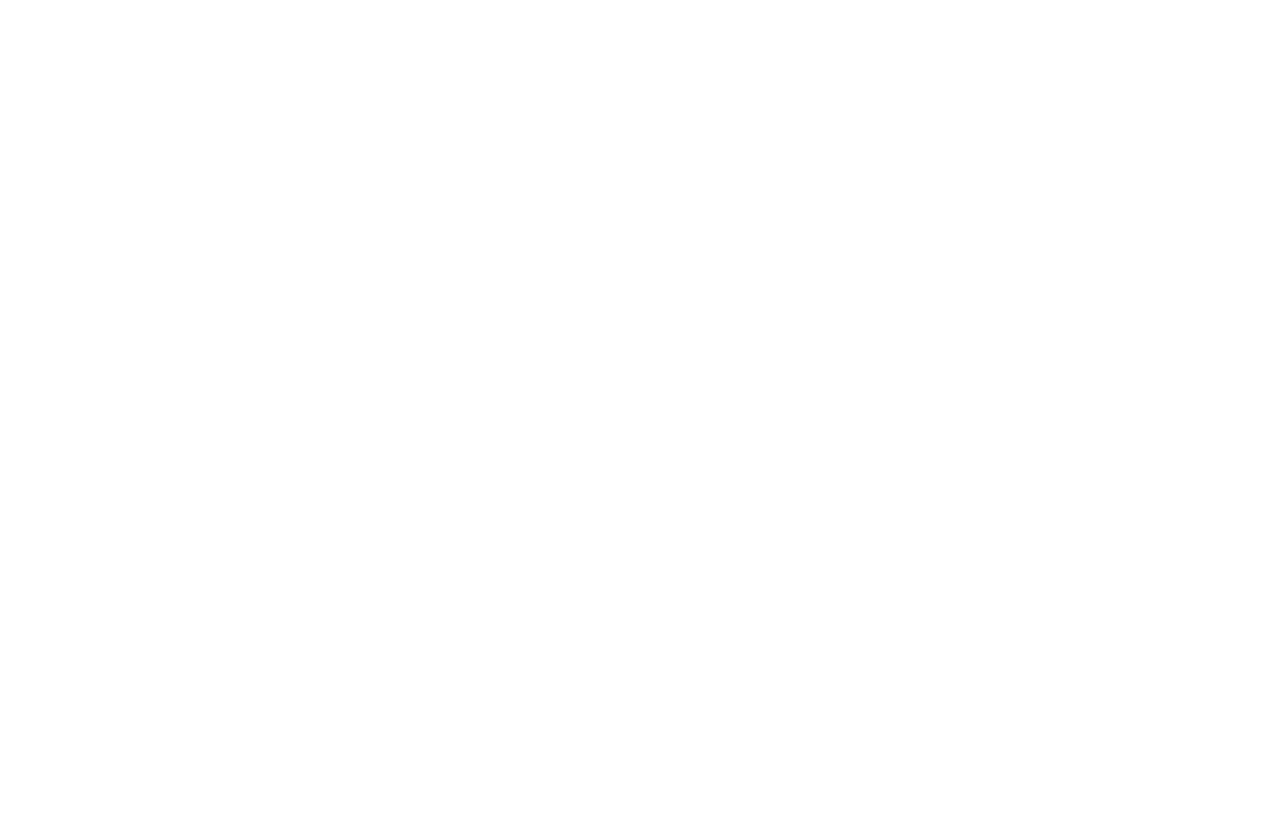
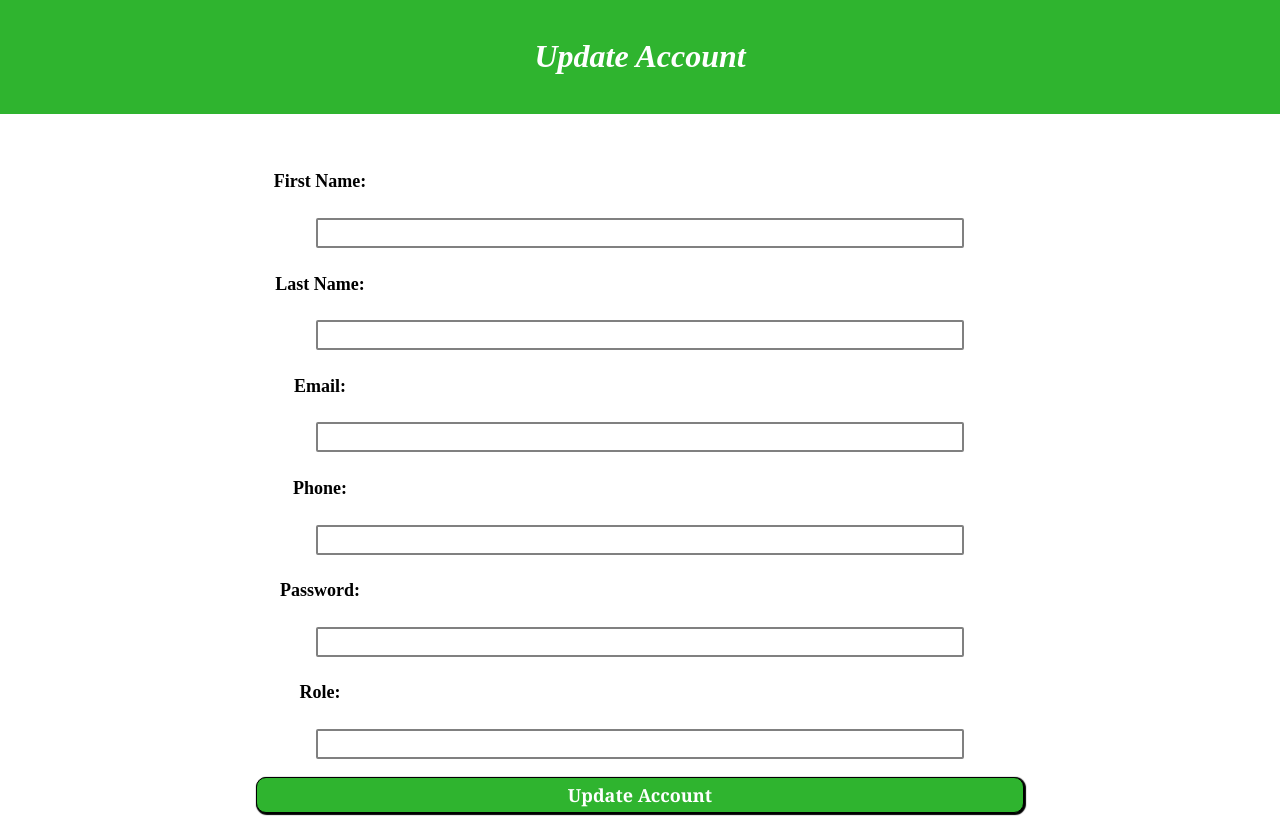
Before and after one commit to KristaSmith1/MERN_Banking_Website, a React (Create React App) app in the folder frontend/: page /edit/1 in a window 1280 px wide. Before the commit this address had no page. Before the commit the page ends 800 px from the top, so only its background shows below. Built offline with nearby package versions, Linux system fonts and the light colour scheme; no server answers.

Commit message:
Added user view/edit/delete and some new routing

```diff
--- a/frontend/src/App.js
+++ b/frontend/src/App.js
@@ -20,10 +20,10 @@ const App = () => {
      {/* <Navbar /> */}
      <Routes>
         <Route exact path="/" element={<Login />} />
-        <Route path="/account" element={<Account />} />
+        <Route path="/account/:id" element={<Account />} />
         <Route path="/account-list" element={<AccountList />} />
         <Route path="/customer-list" element={<CustomerList />} />
-        <Route path="/edit" element={<Edit />} />
+        <Route path="/edit/:id" element={<Edit />} />
         <Route path="/add" element={<Add />} />
         <Route path="/customer" element={<CustomerDashboard />} />
         <Route path="/transactions" element={<Transactions/>} />
--- a/frontend/src/components/account.js
+++ b/frontend/src/components/account.js
@@ -11,16 +11,14 @@ export default function Account() {
 
 
     const [form, setForm] = useState({
-        firstname: "Harry",
-        lastname: "Potter",
-        email: "harrypotter@hogwarts.com",
-        phone: "1111111111",
+        firstname: "",
+        lastname: "",
+        email: "",
+        phone: "",
         password: "",
-        savings: "24",
-        checking: "12",
-        role: "Administrator",
-        //role: "Employee",
-        //role: "Customer",
+        savings: "",
+        checking: "",
+        role: "",
         checkingWithdraw: 0.0,
         checkingDeposit: 0.0,
         checkingTransfer: 0.0,
@@ -31,6 +29,33 @@ export default function Account() {
     const params = useParams();
     const navigate = useNavigate();
 
+    useEffect(() => {
+        async function fetchData() {
+          const id = params.id.toString();
+          const response = await fetch(`http://localhost:4000/accounts/${params.id}`);
+
+          if (!response.ok) {
+            const message = `An error has occurred: ${response.statusText}`;
+            window.alert(message);
+            return;
+          }
+
+          const account = await response.json();
+          if (!account) {
+            window.alert(`Account with id ${id} not found`);
+            navigate("/");
+            return;
+          }
+
+          setForm(account);
+          console.log(account);
+        }
+
+        fetchData();
+
+        return;
+      }, [params.id, navigate]);
+
     function showOptions(role) {
         if (role == "Administrator") {
             return (
@@ -38,6 +63,7 @@ export default function Account() {
                     <a href="/" className="submit-button account-button">Homepage</a>
                     <a href="/transactions" className="submit-button account-button">Transfer Money</a>
                     <a href="/account-list" className="submit-button account-button">Account List</a>
+                    <a href="/add" className="submit-button account-button">Register New Account</a>
                 </div>
             )
         }
@@ -46,6 +72,8 @@ export default function Account() {
                 <div>
                     <a href="/" className="submit-button account-button">Homepage</a>
                     <a href="/transactions" className="submit-button account-button">Transfer Money</a>
+                    <a href="/customer-list" className="submit-button account-button">Customer List</a>
+                    <a href="/add" className="submit-button account-button">Register New Account</a>
                 </div>
             )
         }
--- a/frontend/src/components/accountAdd.js
+++ b/frontend/src/components/accountAdd.js
@@ -10,8 +10,6 @@ export default function Add() {
     phone: "",
     password: "",
     role: "",
-    //role: "Employee",
-    //role: "Customer",
     checkingWithdraw: 0.0,
     checkingDeposit: 0.0,
     checkingTransfer: 0.0,
@@ -25,7 +23,7 @@ export default function Add() {
  useEffect(() => {
    async function fetchData() {
      //const id = params.id.toString();
-     const response = await fetch(`http://localhost:5000/accounts`);
+     const response = await fetch(`http://localhost:4000/accounts`);
 
      if (!response.ok) {
        const message = `An error has occurred: ${response.statusText}`;
--- a/frontend/src/components/accountEdit.js
+++ b/frontend/src/components/accountEdit.js
@@ -1,33 +1,22 @@
 import React, { useState, useEffect } from "react";
-import { Link } from "react-router-dom";
 import { useParams, useNavigate } from "react-router";
 
 export default function Edit() {
  const [form, setForm] = useState({
-    firstname: "Harry",
-    lastname: "Potter",
-    email: "harrypotter@hogwarts.com",
-    phone: "1111111111",
+    firstname: "",
+    lastname: "",
+    email: "",
+    phone: "",
     password: "",
-    savings: "24",
-    checking: "12",
-    role: "Administrator",
-    //role: "Employee",
-    //role: "Customer",
-    checkingWithdraw: 0.0,
-    checkingDeposit: 0.0,
-    checkingTransfer: 0.0,
-    savingsWithdraw: 0.0,
-    savingsDeposit: 0.0,
-    savingsTransfer: 0.0,
+    role: "",
  });
  const params = useParams();
  const navigate = useNavigate();
 
  useEffect(() => {
    async function fetchData() {
-     //const id = params.id.toString();
-     const response = await fetch(`http://localhost:5000/accounts`);
+     const id = params.id.toString();
+     const response = await fetch(`http://localhost:4000/accounts/${params.id}`);
 
      if (!response.ok) {
        const message = `An error has occurred: ${response.statusText}`;
@@ -37,8 +26,7 @@ export default function Edit() {
 
      const account = await response.json();
      if (!account) {
-       window.alert(`Account with id not found`);
-       navigate("/");
+       window.alert(`Account with id ${id} not found`);
        return;
      }
 
@@ -66,10 +54,10 @@ export default function Edit() {
      email: form.email,
      phone: form.phone,
      password: form.password,
-     roles: "",
+     role: "",
    };
    // This will send a post request to update the data in the database.
-   await fetch(`http://localhost:5000/update/${params.id}`, {
+   await fetch(`http://localhost:4000/update/${params.id}`, {
      method: "PUT",
      body: JSON.stringify(editedPerson),
      headers: {
@@ -77,15 +65,13 @@ export default function Edit() {
      },
    });
 
-   navigate("/");
+   navigate(-1);
  }
 
  // This following section will display the form that takes input from the user to update the data.
  return (
    <div>
      <h3>Update Account</h3>
-    <Link className="submit-button account-button" to={`/account`}>My Account</Link>
-    <Link className="submit-button account-button" to={`/account-list`}>Account List</Link>
      <form onSubmit={onSubmit}>
        <div className="form-group m-3">
          <label htmlFor="firstname">First Name: </label>
@@ -94,7 +80,7 @@ export default function Edit() {
            className="form-control border bg-light"
            id="firstname"
            value={form.firstname}
-           //onChange={(e) => updateForm({ firstname: e.target.value })}
+           onChange={(e) => updateForm({ firstname: e.target.value })}
          />
        </div>
        <div className="form-group m-3">
@@ -104,7 +90,7 @@ export default function Edit() {
            className="form-control border bg-light"
            id="lastname"
            value={form.lastname}
-           //onChange={(e) => updateForm({ lastname: e.target.value })}
+           onChange={(e) => updateForm({ lastname: e.target.value })}
          />
        </div>
        <div className="form-group m-3">
@@ -138,19 +124,19 @@ export default function Edit() {
          />
        </div>
        <div className="form-group m-3">
-         <label htmlFor="roles">Roles: </label>
+         <label htmlFor="roles">Role: </label>
          <input
            type="text"
            className="form-control border bg-light"
            id="roles"
            value={form.role}
-           onChange={(e) => updateForm({ roles: e.target.value })}
+           onChange={(e) => updateForm({ role: e.target.value })}
            readOnly
          />
        </div>
        <br />
 
-       <div>
+       <div className="form-group m-3">
          <input
            type="submit"
            value="Update Account"
--- a/frontend/src/components/accountList.js
+++ b/frontend/src/components/accountList.js
@@ -15,8 +15,8 @@ const Account = (props) => (
    <td>$ {props.account.checking}</td>
    <td>{props.account.role}</td>
    <td>
-      <Link className="submit-button account-button" to={`/account`}>View</Link>
-      <Link className="submit-button account-button" to={`/edit`}>Edit</Link>
+      <Link className="submit-button account-button" to={`/account/${props.account._id}`}>View</Link>
+      <Link className="submit-button account-button" to={`/edit/${props.account._id}`}>Edit</Link>
       <button
         onClick={() => {
           props.deleteAccount(props.account._id);
@@ -34,7 +34,7 @@ export default function AccountList() {
  // This method fetches the records from the database.
  useEffect(() => {
    async function getAccounts() {
-     const response = await fetch(`http://localhost:5000/accounts/`);
+     const response = await fetch(`http://localhost:4000/accounts/`);
 
      if (!response.ok) {
        const message = `An error occurred: ${response.statusText}`;
@@ -57,7 +57,7 @@ export default function AccountList() {
 
  // This method will delete a record
  async function deleteAccount(id) {
-   await fetch(`http://localhost:5000/${id}`, {
+   await fetch(`http://localhost:4000/${id}`, {
      method: "DELETE"
    });
 
--- a/frontend/src/components/customerList.js
+++ b/frontend/src/components/customerList.js
@@ -15,8 +15,16 @@ const Account = (props) => (
   <td>$ {props.account.checking}</td>
   <td>{props.account.role}</td>
   <td>
-    <Link className="submit-button account-button" to={`/account`}>View</Link>
-  </td>
+      <Link className="submit-button account-button" to={`/account/${props.account._id}`}>View</Link>
+      <Link className="submit-button account-button" to={`/edit/${props.account._id}`}>Edit</Link>
+      <button
+        onClick={() => {
+          props.deleteAccount(props.account._id);
+        }}
+      >
+        <p className="submit-button account-button">Delete</p>
+      </button>
+   </td>
  </tr>
 );
 
@@ -26,7 +34,7 @@ export default function CustomerList() {
  // This method fetches the records from the database.
  useEffect(() => {
    async function getAccounts() {
-     const response = await fetch(`http://localhost:5000/customers/`);
+     const response = await fetch(`http://localhost:4000/customers/`);
 
      if (!response.ok) {
        const message = `An error occurred: ${response.statusText}`;
--- a/frontend/src/components/homepage.js
+++ b/frontend/src/components/homepage.js
@@ -33,7 +33,7 @@ export default function Login() {
 
         const existingPerson = { ...form };
 
-        const response = await fetch("http://localhost:5000/accounts/login",
+        const response = await fetch("http://localhost:4000/accounts/login",
             {
                 method: "POST",
                 headers: {
@@ -70,7 +70,7 @@ export default function Login() {
 
             // navigate to user account
             //console.log("About to navigate to account");
-            navigate("/account");
+            navigate("/account/" + user._id);
         }
 
         setInvalidMessage("Invalid email or password. Please correct and try again.");
```
Also changed, not shown: 1 other file (tests, documents, lock files or other folders).
